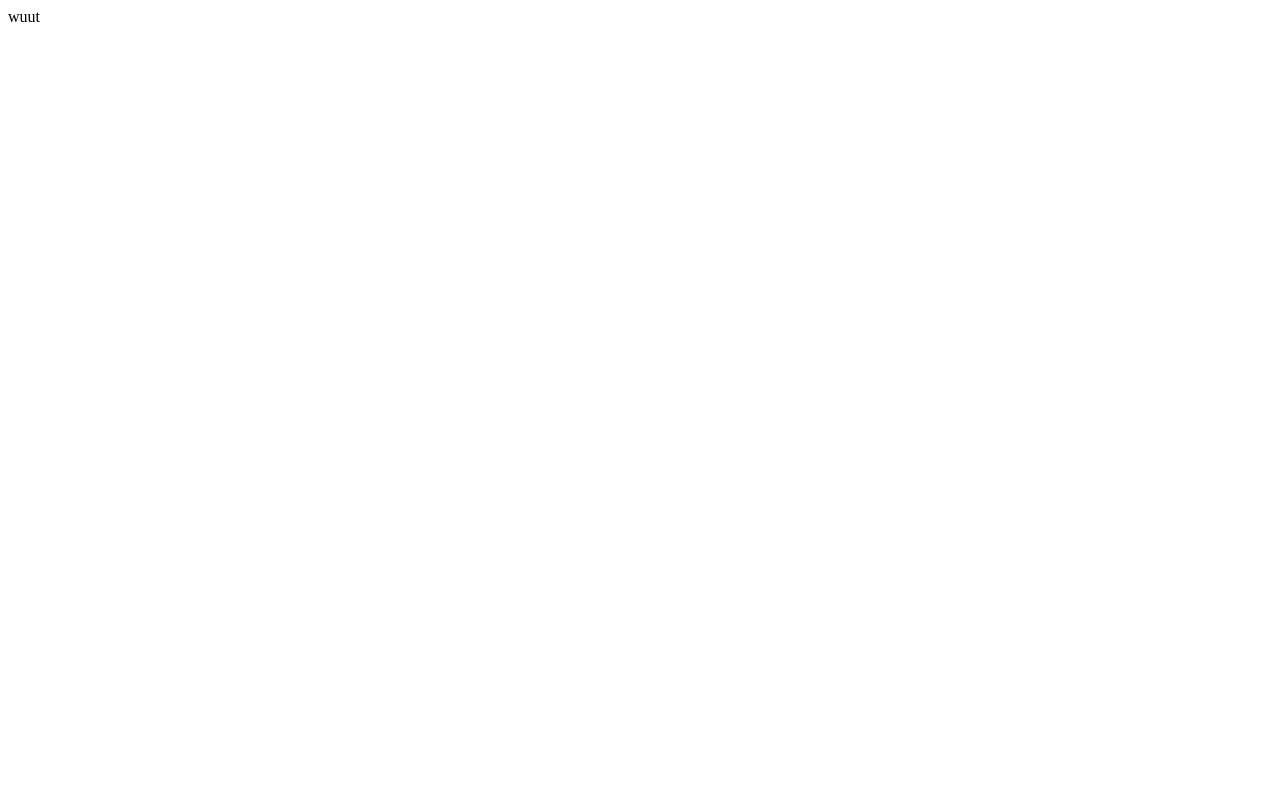
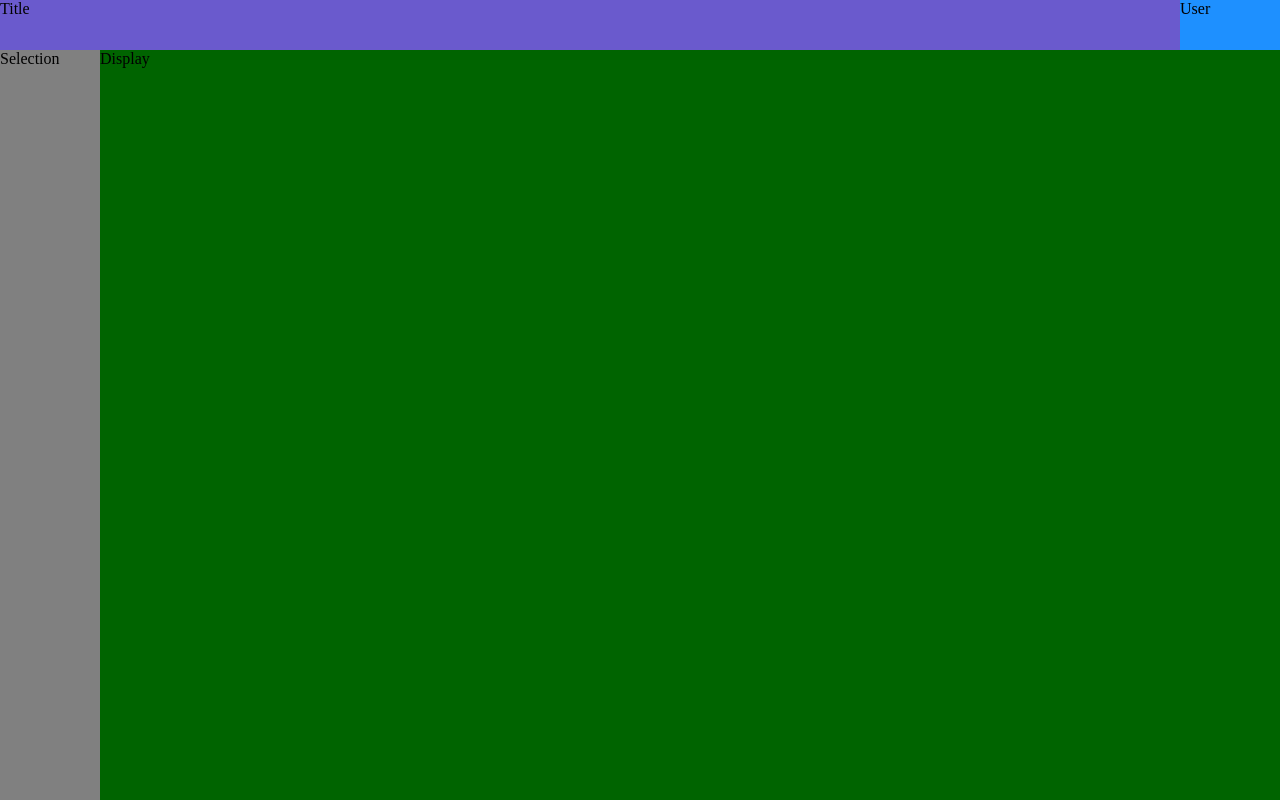
Before and after one commit to dkwasny/github-pr-lister, a website: page content/index.html in a window 1280 px wide. Drawn offline with Linux system fonts and the light colour scheme.

Commit message:
Falling back to `index.html` when possible
The server now attempts to append `/index.html` to a resource path that is a directory on the server.

Creating a super rudimentary layout for what the actual app might look like.

Also fixing some small errors here and there.

```diff
--- /dev/null
+++ b/content/index.css
@@ -0,0 +1,34 @@
+#kwas-body {
+    display: flex;
+    flex-direction: column;
+    height: 100%;
+    background-color: bisque;
+    margin: 0;
+}
+#kwas-header {
+    display: flex;
+    flex: 0 0 50px;
+    flex-direction: row;
+    background-color: brown;
+}
+#kwas-title {
+    flex: auto;
+    background-color: slateblue;
+}
+#kwas-user {
+    flex: 0 0 100px;
+    background-color: dodgerblue;
+}
+#kwas-stuff {
+    display: flex;
+    flex-direction: row;
+    flex: auto;
+    background-color: darkgreen;
+}
+#kwas-selection {
+    flex: 0 0 100px;
+    background-color: gray;
+}
+#kwas-display {
+    flex: auto;
+}
--- a/content/index.html
+++ b/content/index.html
@@ -1,3 +1,19 @@
 <html>
-    wuut
+    <head>
+        <link href="index.css" rel="stylesheet" />
+    </head>
+    <body id="kwas-body">
+        <div id="kwas-header">
+            <div id="kwas-title">Title</div>
+            <div id="kwas-user">User</div>
+        </div>
+        <div id="kwas-stuff">
+            <div id="kwas-selection">
+                Selection
+            </div>
+            <div id="kwas-display">
+                Display
+            </div>
+        </div>
+    </body>
 </html>
--- a/node/gql-client.js
+++ b/node/gql-client.js
@@ -10,12 +10,12 @@ function request(url, token, userAgent, query, variables, callback) {
         httpImpl = httpModule;
     }
 
-    let responseBody = '';
     const httpCallback = (resp) => {
+        let responseBody = '';
         // TODO: What if a bad code comes back?
         resp.setEncoding('utf8');
-        resp.on('readable', () => {
-            responseBody += resp.read();
+        resp.on('data', (chunk) => {
+            responseBody += chunk;
         });
         resp.on('end', () => {
             callback(responseBody);
```
Also changed, not shown: node/server.js (+37 -11 lines), content/favicon.ico (added).
